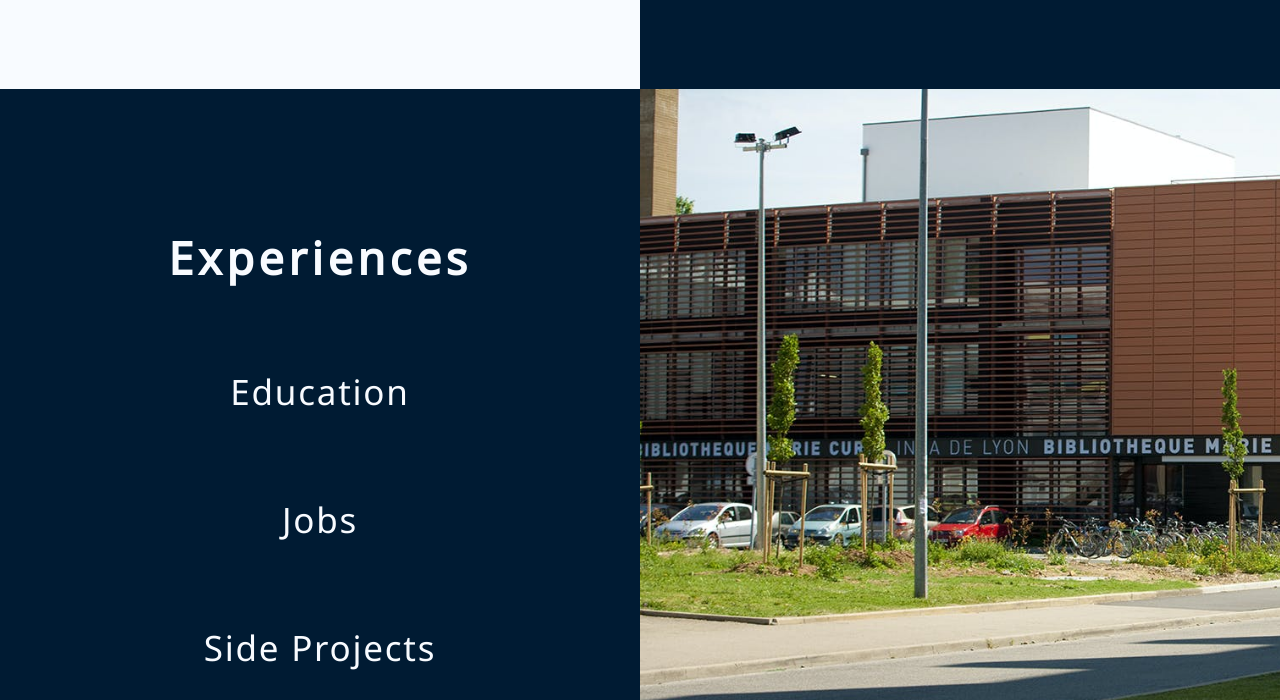
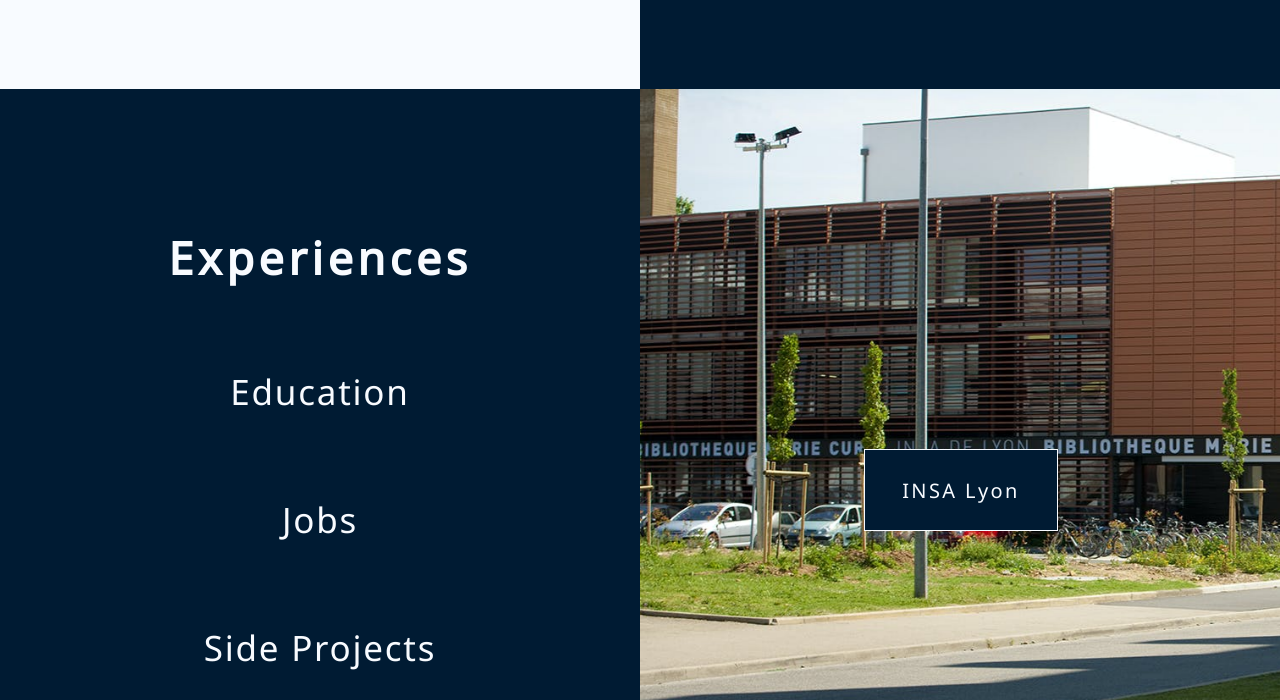
Before and after one commit to MaximeWoirin/MaximeWoirin.github.io, a website: page index.html in a window 1280 px wide. Shown: the part 1511-2211 px from the top of the page. Drawn offline with nearby package versions, Linux system fonts and the light colour scheme; files that its build step writes are made by us from their sources; files whose address does not match are found by name.

Commit message:
keep working on it

```diff
--- a/index.html
+++ b/index.html
@@ -14,6 +14,7 @@
 <body>
     <section>
         <div class="home fullscreen">
+            <img src="dist/assets/cover.png">
             <div class="primary left">
                 <h1 class="upper-title"><span>M</span>ens</h1>
                 <h1>Sa<span>n</span>a</h1>
@@ -75,9 +76,7 @@
                             </li>
                             <li>
                                 <h4>Location :</h4>
-                                <!-- <a href="https://goo.gl/maps/FX53ZZ74H5GvdKV57" target="_blank"> -->
                                 <p><i class="fa fa-map-pin"></i>Commerce, Texas, USA</p>
-                                <!-- </a> -->
                             </li>
                         </ul>
                     </div>
@@ -100,27 +99,28 @@
                     <li class="experience">
                         <div>
                             <img src="dist/assets/INSA.jpeg" alt="Picture of the Mary Curry library, the INSA Lyon's library" class="experience__background-image">
-                            <div class="hexa-button experience__hexa-button">
-                                <p>More</p>
+                            <div class="experience__button rotating-button">
+                                <div class="side side--front">
+                                    <p>INSA Lyon</p>
+                                </div>
+                                <div class="side side--bottom">
+                                    <p>More</p>
+                                </div>
                             </div>
-                            <!-- <div style="position: absolute; text-align: center; z-index: 10; top:0;">
+                        </div>
+                    </li>
+                    <!-- <li class="experience">
+                        <div>
+                            <img src="dist/assets/INSA.jpeg" alt="Picture of the Mary Curry library, the INSA Lyon's library" class="experience__background-image">
+                            <button class="hexa-button experience__button">
+                                More
+                            </button>
+                            <div style="position: absolute; text-align: center; z-index: 10; top:0;">
                                 <h2>INSA Lyon</h2>
                                 <h3>Engineering degree</h3>
-                            </div> -->
+                            </div>
                         </div>
-                    </li>
-                    <li class="experience">
-                        <div>
-                            <img src="dist/assets/INSA.jpeg" alt="Picture of the Mary Curry library, the INSA Lyon's library" class="experience__background-image">
-                            <div class="hexa-button experience__hexa-button">
-                                <p>More</p>
-                            </div>
-                            <!-- <div style="position: absolute; text-align: center; z-index: 10; top:0;">
-                                <h2>INSA Lyon</h2>
-                                <h3>Engineering degree</h3>
-                            </div> -->
-                        </div>
-                    </li>
+                    </li> -->
                 </ul>
                 </ul>
             </div>
--- a/res/scss/base/_base.scss
+++ b/res/scss/base/_base.scss
@@ -35,6 +35,14 @@ h4 {
 }
 
 p {
+  font-style: normal;
+  font-weight: normal;
+  font-size: 20px;
+  line-height: 27px;
+  text-align: justify;
+}
+
+button {
   font-style: normal;
   font-weight: normal;
   font-size: 20px;
--- a/res/scss/base/_reset.scss
+++ b/res/scss/base/_reset.scss
@@ -4,7 +4,15 @@ h2,
 h3,
 h4,
 p,
-ul {
+ul,
+button {
   margin: 0px;
   padding: 0px;
 }
+
+button {
+  border-width: 0;
+  border-style: none;
+  border-color: transparent;
+  cursor: pointer;
+}
--- a/res/scss/components/_experience.scss
+++ b/res/scss/components/_experience.scss
@@ -2,17 +2,13 @@
   height: 100vh;
   display: flex;
   overflow: hidden;
-
-  &:hover &__hexa-button {
-    transform: scale(1) rotate(0deg);
-  }
 
   &:hover &__background-image {
     opacity: 1;
     transform: scale(1.3);
   }
 
-  & > div {
+  > div {
     position: relative;
     flex: 1;
     display: flex;
@@ -21,24 +17,17 @@
   }
 
   &__background-image {
-    cursor: pointer;
     height: 100%;
     position: absolute;
     top: 0;
     left: 0;
     transition: 15s transform linear;
-    cursor: pointer;
   }
 
-  &__hexa-button {
-    display: flex;
-    justify-content: center;
-    align-items: center;
-    transform: scale(0) rotate(360deg);
-    transition: 0.4s transform cubic-bezier(0.17, 0.67, 0.65, 1.27);
-    p {
-      color: $secondary-color;
-      letter-spacing: 0.3vh;
-    }
+  &__button {
+    position: relative;
+    letter-spacing: 0.3vh;
+    z-index: 10;
+    color: $secondary-color;
   }
 }
--- a/res/scss/components/_hexa-button.scss
+++ /dev/null
@@ -1,27 +0,0 @@
-$dimension: 10;
-
-.hexa-button {
-  position: relative;
-  width: ($dimension * 2vh);
-  height: ($dimension * 1.2vh);
-  background-color: $primary-color;
-  &:before {
-    content: "";
-    width: 0;
-    height: 0;
-    border-bottom: ($dimension * 0.6vh) solid $primary-color;
-    border-left: ($dimension * 1vh) solid transparent;
-    border-right: ($dimension * 1vh) solid transparent;
-    position: absolute;
-    top: (-$dimension * 0.6vh);
-  }
-  &:after {
-    content: "";
-    width: 0;
-    position: absolute;
-    bottom: (-$dimension * 0.6vh);
-    border-top: ($dimension * 0.6vh) solid $primary-color;
-    border-left: ($dimension * 1vh) solid transparent;
-    border-right: ($dimension * 1vh) solid transparent;
-  }
-}
--- /dev/null
+++ b/res/scss/components/_rotating-button.scss
@@ -0,0 +1,40 @@
+@use "sass:math";
+
+$width: 15vw;
+$height: 10vh;
+
+.rotating-button {
+  width: $width;
+  height: $height;
+  cursor: pointer;
+  .side {
+    width: 100%;
+    height: 100%;
+    border: 1px solid $secondary-color;
+    position: absolute;
+    transition: 0.4s transform cubic-bezier(0.02, 0.6, 0.51, 1.05);
+    background-color: $primary-color;
+    display: flex;
+    align-items: center;
+    justify-content: center;
+    p {
+      text-align: center;
+    }
+    &--front {
+      transform: rotateX(0deg) translateZ(math.div($height, 2));
+    }
+    &--bottom {
+      transform: rotateX(-90deg) translateZ(math.div($height, 2));
+    }
+  }
+  &:hover {
+    .side {
+      &--front {
+        transform: rotateX(90deg) translateZ(math.div($height, 2));
+      }
+      &--bottom {
+        transform: rotateX(0deg) translateZ(math.div($height, 2));
+      }
+    }
+  }
+}
--- a/res/scss/main.scss
+++ b/res/scss/main.scss
@@ -6,7 +6,7 @@
 @import "components/photo-circle";
 @import "components/quote";
 @import "components/experience";
-@import "components/hexa-button";
+@import "components/rotating-button";
 
 @import "pages/home";
 @import "pages/profile";
```
Also changed, not shown: src/page1.js (deleted), 1 other file.
